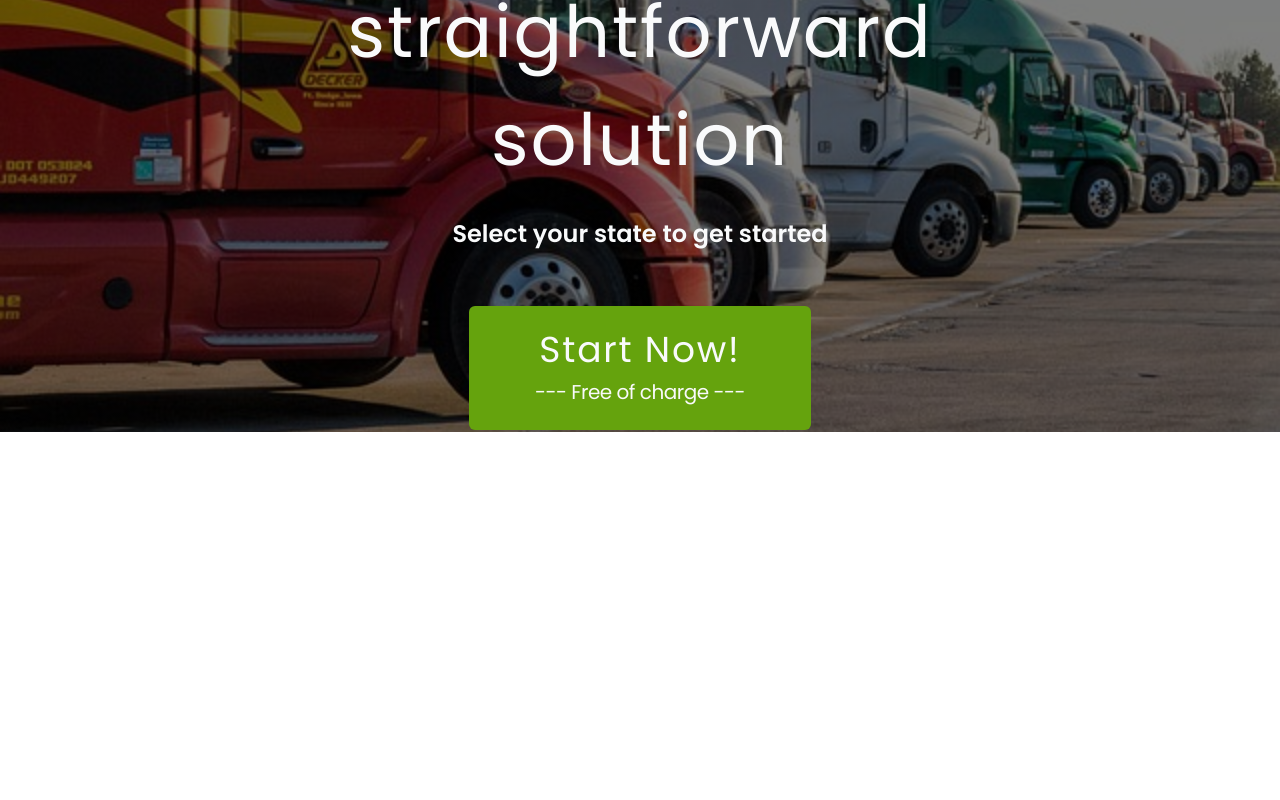
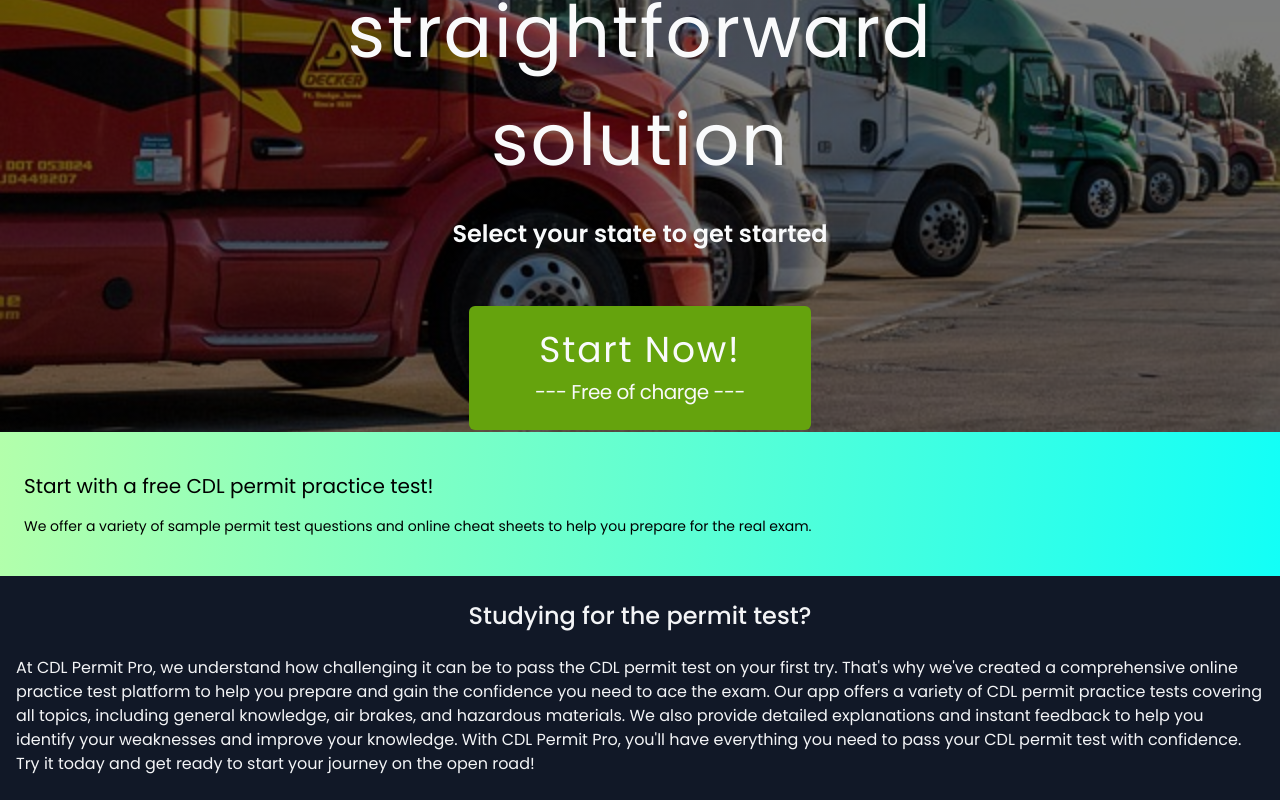
Before and after one commit to Atash3000/CDL-permit-test, a React (Create React App) app: page / in a window 1280 px wide. Shown: the part 368-1168 px from the top of the page. Before the commit the page ends 800 px from the top, so only its background shows below. Built offline with nearby package versions, Linux system fonts and the light colour scheme.

Commit message:
add text

```diff
--- a/src/components/WelcomePage.jsx
+++ b/src/components/WelcomePage.jsx
@@ -5,8 +5,8 @@
 function WelcomePage() {
   const onButtonClick = () => {}
   return (
-    <section className='bg-lime-50 h-screen flex flex-col justify-between '>
-      <header className='bg-image text-gray-50  '>
+    <section className='bg-lime-50 h-screen  flex flex-col justify-between '>
+      <header className='bg-image text-gray-50 pb-12  '>
         <div className='inner-header fade-up w-4/5 md:w-2/3  m-auto '>
           <div className='logo mt-6'>
             <h1 className=' text-gray-50  text-2xl md:text-4xl text-center font-semibold'>
@@ -27,19 +27,20 @@
           </div>
         </div>
       </header>
+      <div className='content-1 px-6 py-10'>
+        <h3 className='text-left text-xl mb-4'>Start with a free CDL permit practice test!</h3>
+        <p className=' text-sm'>We offer a variety of sample permit test questions and online cheat sheets to help you prepare for the real exam.</p>
+      </div>
+      <div className='content-2 bg-gray-900 text-gray-100 px-4 py-6 '>
+        <h4 className='text-2xl text-center font-medium mb-6'>Studying for the permit test?</h4>
+        <p>
+          At CDL Permit Pro, we understand how challenging it can be to pass the CDL permit test on your first try. That's why we've created a comprehensive online practice test platform to help you prepare and gain the confidence you need to ace the exam. Our app offers a variety of CDL permit
+          practice tests covering all topics, including general knowledge, air brakes, and hazardous materials. We also provide detailed explanations and instant feedback to help you identify your weaknesses and improve your knowledge. With CDL Permit Pro, you'll have everything you need to pass
+          your CDL permit test with confidence. Try it today and get ready to start your journey on the open road!
+        </p>
+      </div>
     </section>
   )
 }
 
 export default WelcomePage
-{
-  /* <div className='flex flex-col justify-center items-left h-1/2  px-8 '>
-<h1 className='fade-up font-bold text-3xl text-lime-950 '>CDL pro</h1>
-<h2 className='fade-up font-bold text-xl italic text-lime-100 ml-5 mt-1'>Ace your permit test with our straightforward solution</h2>
-</div>
-<div className='h-1/3  flex items-center justify-center '>
-<Link to='/cdl' className='fade-up  text-center bg-lime-100 px-12 py-3 rounded-md w-4/5 mb-2 text-lime-950 font-semibold'>
-  Start Now
-</Link>
-</div> */
-}
--- a/src/index.css
+++ b/src/index.css
@@ -32,3 +32,6 @@
   width: 100%;
   height: 100%;
 }
+.content-1 {
+  background-image: linear-gradient(94deg, #b3ffab 0%, #12fff7 100%);
+}
```
